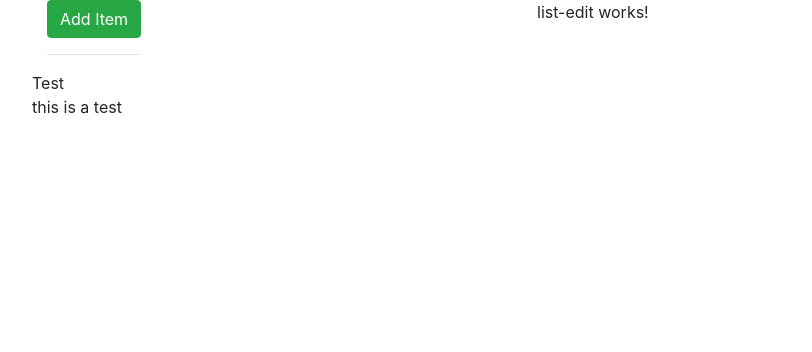
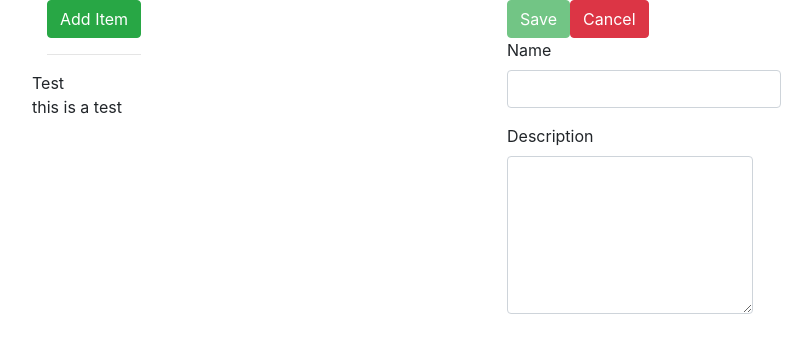
Before and after one commit to ddang9390/Angular-CRUD, an Angular app in the folder angular-crud/: page /new in a window 1280 px wide. Shown: the top 352 px of the page, without its empty margins (23-835 px from the left). Built offline with nearby package versions, Linux system fonts and the light colour scheme.

Commit message:
Fleshed out edit component

```diff
--- a/angular-crud/src/app/app.module.ts
+++ b/angular-crud/src/app/app.module.ts
@@ -1,5 +1,6 @@
 import { BrowserModule } from '@angular/platform-browser';
 import { NgModule } from '@angular/core';
+import { FormsModule, ReactiveFormsModule } from '@angular/forms'
 
 import { AppRoutingModule } from './app-routing.module';
 import { AppComponent } from './app.component';
@@ -21,7 +22,9 @@ import { ItemsComponent } from './items/items.component';
   ],
   imports: [
     BrowserModule,
-    AppRoutingModule
+    AppRoutingModule,
+    FormsModule,
+    ReactiveFormsModule
   ],
   providers: [ListService],
   bootstrap: [AppComponent]
--- a/angular-crud/src/app/list-edit/list-edit.component.html
+++ b/angular-crud/src/app/list-edit/list-edit.component.html
@@ -1,3 +1,40 @@
-<p>
-  list-edit works!
-</p>
+<div class="row">
+  <div class="col-xs-12">
+    <form [formGroup]="listForm" (ngSubmit)="onSubmit()">
+      <div class="row">
+        <div class="col-xs-12">
+          <button type="submit" class="btn btn-success" [disabled]="!listForm.valid">Save</button>
+          <button type="button" class="btn btn-danger" (click)="onCancel()">Cancel</button>
+        </div>
+      </div>
+      <div class="row">
+        <div class="col-xs-12">
+          <div class="form-group">
+            <label for="name">Name</label>
+            <input
+              type="text"
+              id="name"
+              formControlName="name"
+              class="form-control">
+          </div>
+        </div>
+      </div>
+
+
+      <div class="row">
+        <div class="col-xs-12">
+          <div class="form-group">
+            <label for="description">Description</label>
+            <textarea
+              type="text"
+              id="description"
+              formControlName="description"
+              class="form-control"
+              rows="6"></textarea>
+          </div>
+        </div>
+      </div>
+
+    </form>
+  </div>
+</div>
--- a/angular-crud/src/app/list-edit/list-edit.component.ts
+++ b/angular-crud/src/app/list-edit/list-edit.component.ts
@@ -1,4 +1,7 @@
 import { Component, OnInit } from '@angular/core';
+import { FormGroup, FormArray, FormControl, Validators } from '@angular/forms';
+import { ActivatedRoute, Router, Params } from '@angular/router';
+import { ListService } from '../list.service';
 
 @Component({
   selector: 'app-list-edit',
@@ -6,10 +9,63 @@ import { Component, OnInit } from '@angular/core';
   styleUrls: ['./list-edit.component.css']
 })
 export class ListEditComponent implements OnInit {
+  id: number;
+  editMode = false;
+  listForm: FormGroup;
 
-  constructor() { }
+  constructor(private route: ActivatedRoute,
+              private listService: ListService,
+              private router: Router) { }
 
   ngOnInit() {
+    this.route.params
+      .subscribe(
+        (params: Params) => {
+          this.id = +params['id'];
+          this.editMode = params['id'] != null; //does it have an id
+          this.initForm();
+        }
+      )
   }
 
+  private initForm(){
+    let itemName = '';
+    let itemDescription = '';
+
+
+    if(this.editMode){
+      const item = this.listService.getItem(this.id);
+      itemName = item.name;
+
+      itemDescription = item.desc;
+
+
+
+    }
+    else{
+
+    }
+    this.listForm = new FormGroup({
+      'name': new FormControl(itemName, Validators.required),
+
+      'description': new FormControl(itemDescription, Validators.required),
+
+    })
+  }
+
+
+  onSubmit(){
+    if(this.editMode){
+      this.listService.updateItem(this.id, this.listForm.value);
+    }
+    else{
+      this.listService.addItem(this.listForm.value);
+    }
+    this.onCancel();
+  }
+
+
+  onCancel(){
+    this.router.navigate(['../']);
+  }
 }
--- a/angular-crud/src/app/list.service.ts
+++ b/angular-crud/src/app/list.service.ts
@@ -15,6 +15,10 @@ export class ListService {
     return this.items.slice();
   }
 
+  getItem(id: number){
+    return this.items[id];
+  }
+
   addItem(item: Item){
     this.items.push(item);
   }
```
